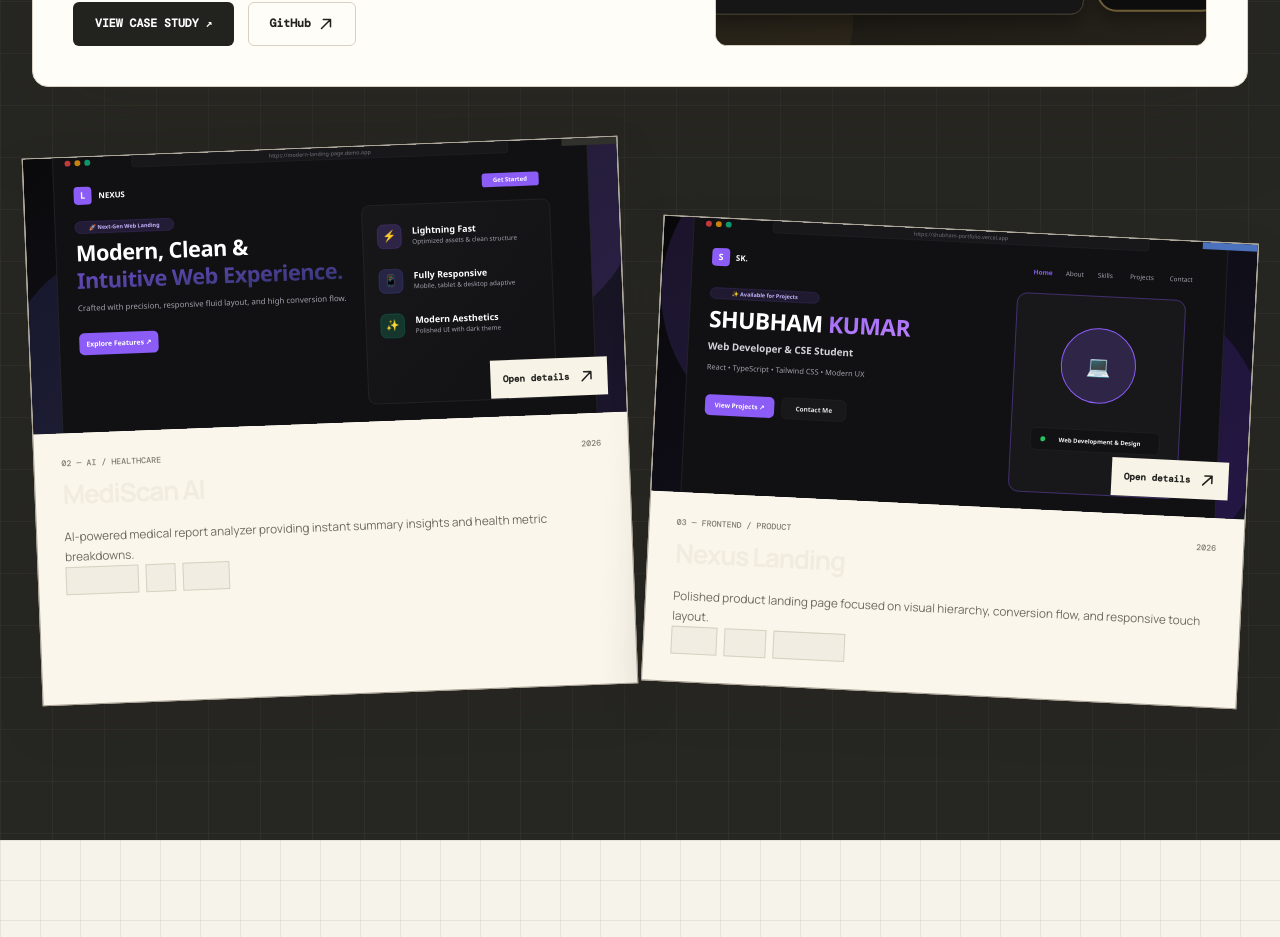
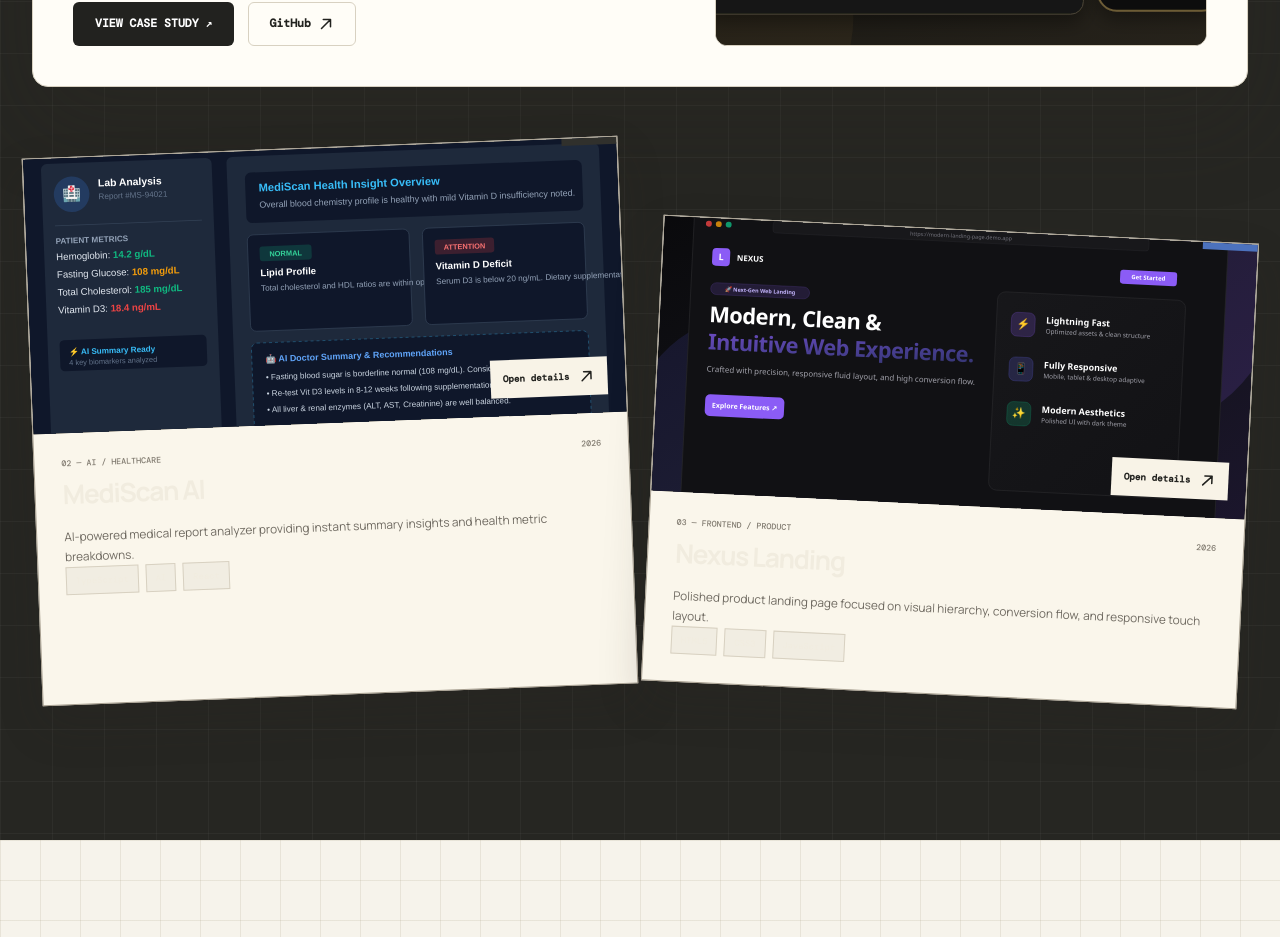
Before and after one commit to Shuv2202/portfolio, a Next.js app: page / in a window 1280 px wide. Shown: the part 1560-2497 px from the top of the page. Built offline with nearby package versions, Linux system fonts and the light colour scheme.

Commit message:
fix: match MediScan and Nexus project card images to authentic UI mockups

```diff
--- a/app/page.tsx
+++ b/app/page.tsx
@@ -53,7 +53,7 @@ const projects: Project[] = [
     story:
       "MediScan helps users read complex medical lab reports by generating plain-language summaries, flag alerts, and visual health indicators.",
     tags: ["TypeScript", "AI", "Healthcare", "React"],
-    image: "/assets/landing-page.svg",
+    image: "/assets/mediscan.svg",
     className: "project-card--ink",
     category: "product",
     github: "https://github.com/Shuv2202/MediScan",
@@ -69,7 +69,7 @@ const projects: Project[] = [
     story:
       "Built as a focused frontend exercise, Nexus combines a compact navigation system, strong headline hierarchy, feature storytelling, and touch-friendly layouts.",
     tags: ["HTML5", "CSS3", "JavaScript", "Responsive"],
-    image: "/assets/portfolio.svg",
+    image: "/assets/landing-page.svg",
     className: "project-card--blue",
     category: "frontend",
     github: "https://github.com/Shuv2202/OIBSIP-WEB-DEVELOPMENT-DESIGNING---Level-1-Task-1---Landing-Page-",
@@ -361,7 +361,7 @@ function Work({ onOpenServeMe, onOpenProject }: { onOpenServeMe: () => void; onO
           {/* 02 - MEDISCAN */}
           <article className="project-card project-card--medium project-card--ink reveal-on-scroll">
             <button className="project-card__image" type="button" onClick={() => onOpenProject(projects[1])} data-cursor-text="VIEW">
-              <img src="/assets/landing-page.svg" alt="MediScan AI Healthcare App" />
+              <img src="/assets/mediscan.svg" alt="MediScan AI Healthcare App" />
               <span>Open details <ArrowIcon /></span>
             </button>
             <div className="project-card__content">
@@ -375,7 +375,7 @@ function Work({ onOpenServeMe, onOpenProject }: { onOpenServeMe: () => void; onO
           {/* 03 - NEXUS */}
           <article className="project-card project-card--medium project-card--blue reveal-on-scroll">
             <button className="project-card__image" type="button" onClick={() => onOpenProject(projects[2])} data-cursor-text="VIEW">
-              <img src="/assets/portfolio.svg" alt="Nexus Landing Page" />
+              <img src="/assets/landing-page.svg" alt="Nexus Landing Page" />
               <span>Open details <ArrowIcon /></span>
             </button>
             <div className="project-card__content">
```
Also changed, not shown: public/assets/mediscan.svg (added), 1 other file (tests, documents, lock files or other folders).
